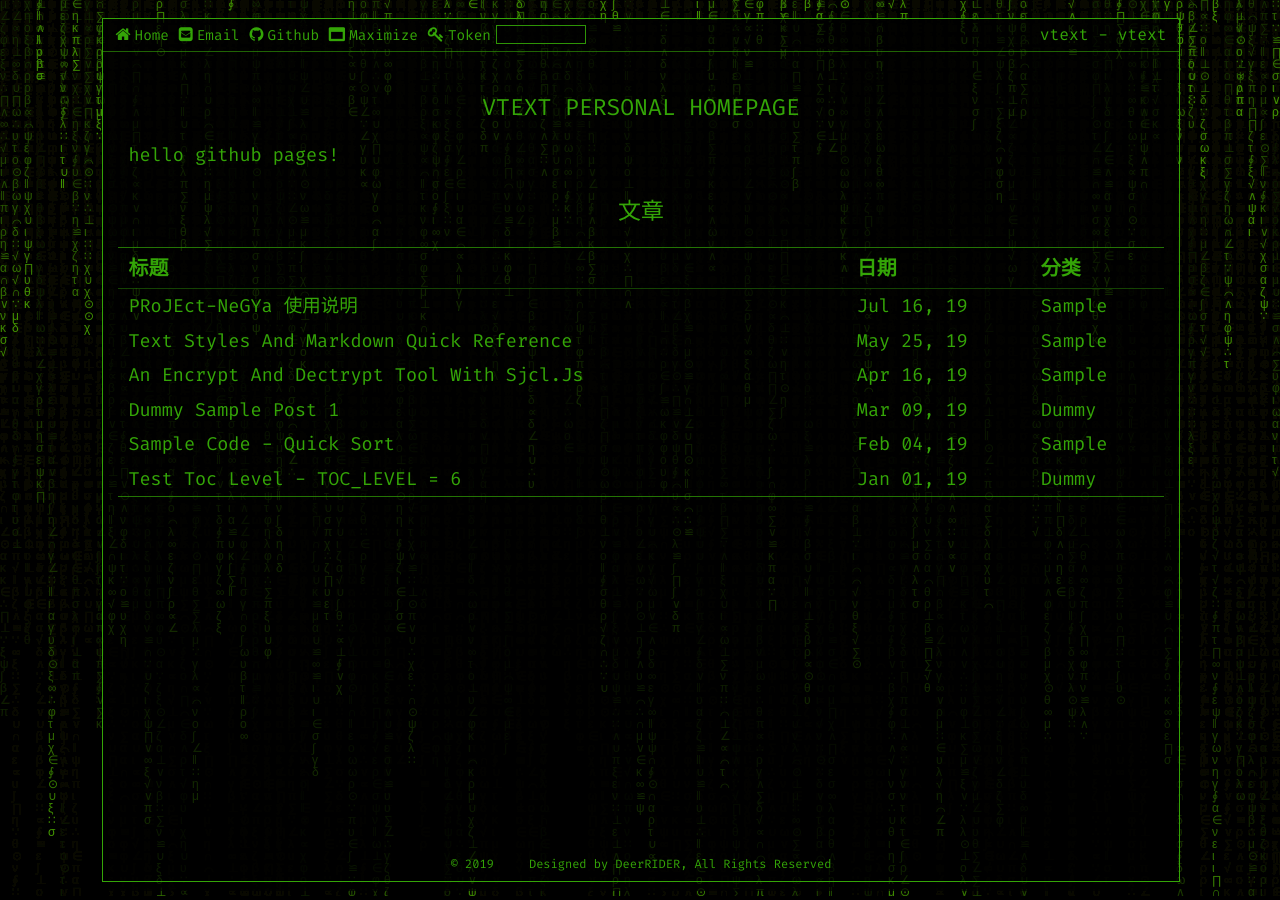
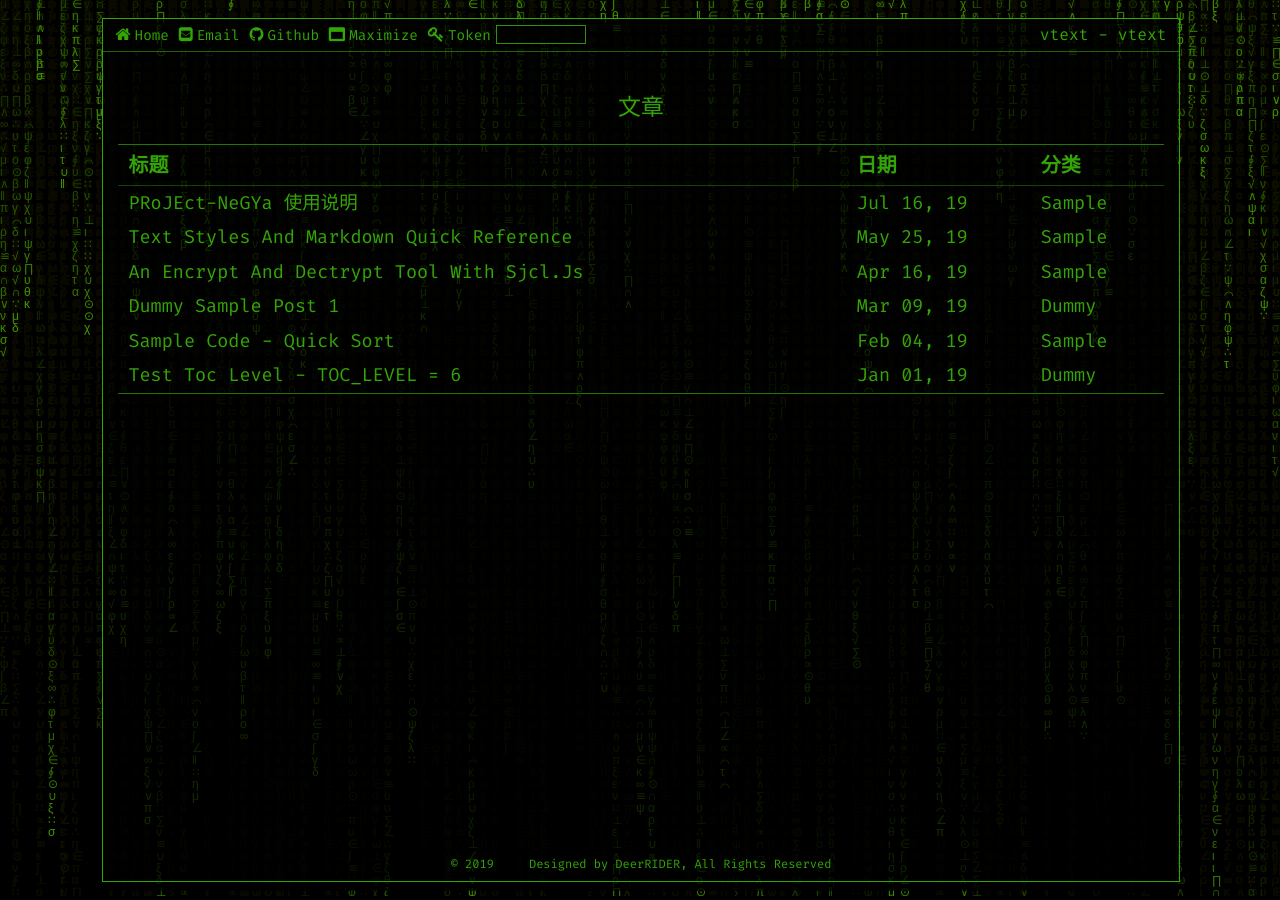
Before and after one commit to vtext/vtext.github.io, a Jekyll site: the page built from pages/index.md, in a window 1280 px wide. Built offline with Jekyll 4.4.1, drawn with Linux system fonts in a browser that asks for light colours.

Commit message:
Update index.md

```diff
--- a/pages/index.md
+++ b/pages/index.md
@@ -10,7 +10,3 @@ author: ""
 encrypted_text: true
 permalink: /
 ---
-
-# vtext personal homepage
-
-hello github pages!
```
